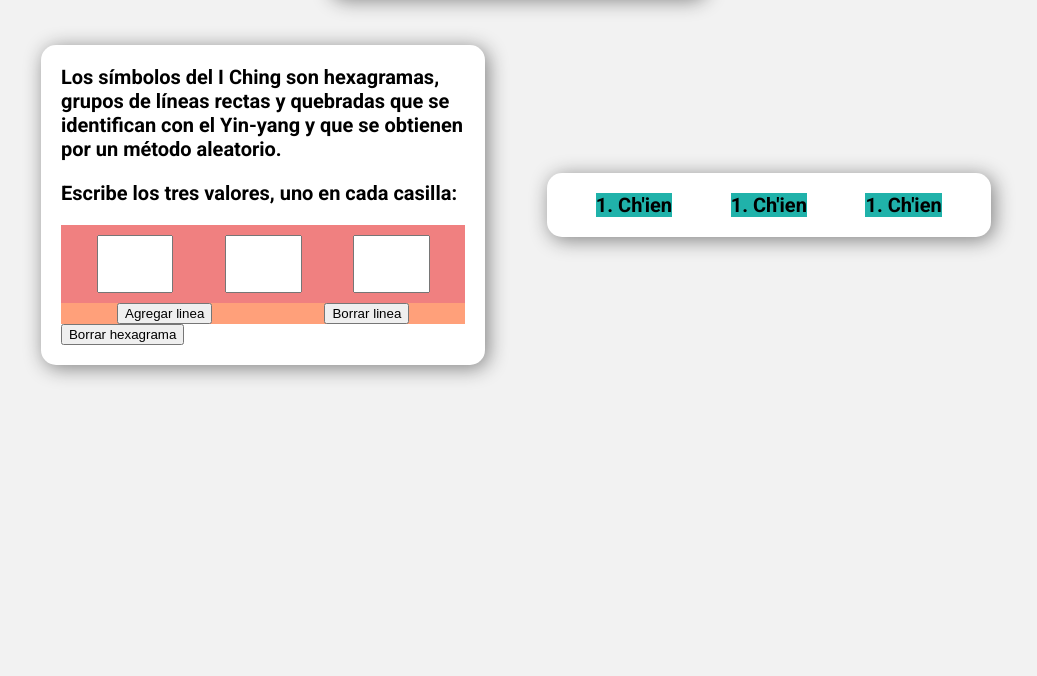
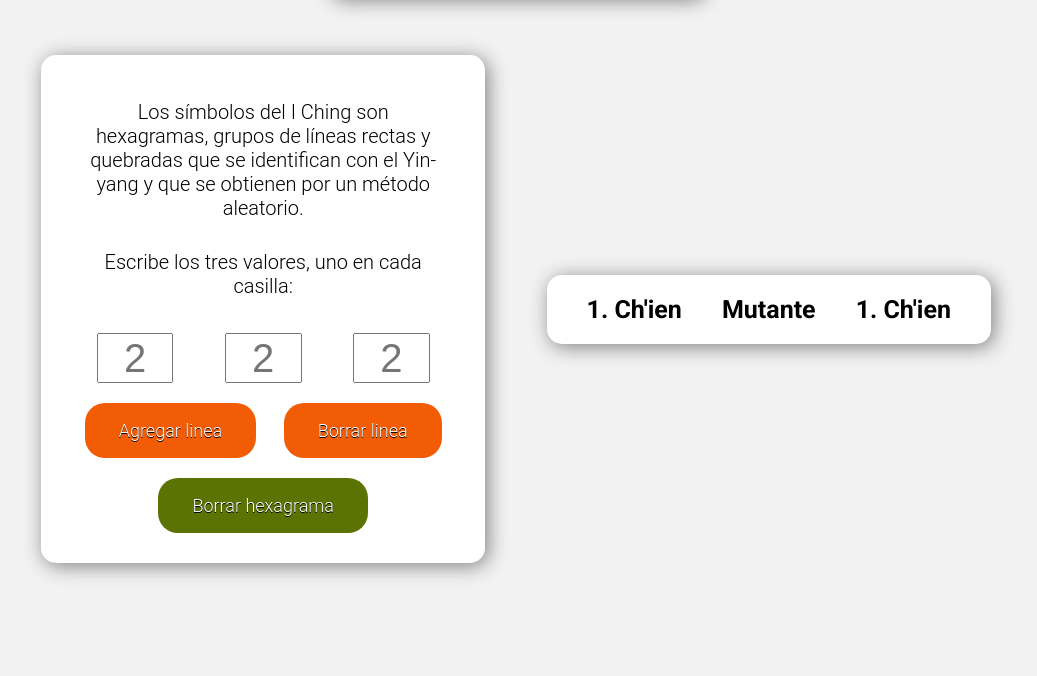
Before and after one commit to HiramAle/Hexagramas, a website: page public_html/index.html in a window 1280 px wide. Shown: the part 124-800 px from the top of the page, without its empty margins (124-1161 px from the left). Drawn offline with Linux system fonts and the light colour scheme.

Commit message:
botones e inputs actions

```diff
--- a/public_html/index.html
+++ b/public_html/index.html
@@ -5,6 +5,7 @@
         <meta name="viewport" content="width=device-width, initial-scale=1.0">
         <link href="styles/hexa_styles.css" rel="stylesheet" type="text/css">
         <link href="https://fonts.googleapis.com/css2?family=Roboto:wght@700&display=swap" rel="stylesheet">
+        <script type="text/javascript" src="js/hexagramGenerator.js"></script>
     </head>
     <body>
         <div class="box">
@@ -13,21 +14,23 @@
         <br><br>
         <div class="contenedor">
             <div class="ins">
-                <span>Los símbolos del I Ching son hexagramas, grupos de líneas rectas y quebradas que se identifican con el Yin-yang y que se obtienen por un método aleatorio.</span>
+                <p class="info-text">Los símbolos del I Ching son hexagramas, grupos de líneas rectas y quebradas que se identifican con el Yin-yang y que se obtienen por un método aleatorio.</p>
 
-                <p>Escribe los tres valores, uno en cada casilla:</p>
+                <p class="info-text">Escribe los tres valores, uno en cada casilla:</p>
 
                 <div class="inputs">
-                    <input type="text" class="number-input" id="digit_1">
-                    <input type="text" class="number-input" id="digit_2">
-                    <input type="text" class="number-input" id="digit_3">
+                    <input type="text" class="number-input" id="digit_1" maxlength="1" onFocus="onFocusInput(this)" onBlur="onBlurInput(this)" placeholder="2">
+                    <input type="text" class="number-input" id="digit_2" maxlength="1" onFocus="onFocusInput(this)" onBlur="onBlurInput(this)" placeholder="2">
+                    <input type="text" class="number-input" id="digit_3" maxlength="1" onFocus="onFocusInput(this)" onBlur="onBlurInput(this)" placeholder="2">
                 </div>
                 <div class="buttons">
-                    <input type="button" value="Agregar linea" class="lineaction">
-                    <input type="button" value="Borrar linea" class="lineaction">
+                    <input type="button" value="Agregar linea" class="lineaction-button">
+                    <input type="button" value="Borrar linea" class="lineaction-button">
+                </div>
+                <div class="buttons">
+                    <input type="button" value="Borrar hexagrama" class="hexaction-button">
+                </div>
 
-                </div>
-                <input type="button" value="Borrar hexagrama" class="hexaction">
             </div>
             <div class="hex">
                 <div class="hexadiagram" id="diagram1">
@@ -37,7 +40,7 @@
                     </div>
                 </div>
                 <div class="hexadiagram" id="diagram2">
-                    <div>1. Ch'ien</div>
+                    <div>Mutante</div>
                     <div>
 
                     </div>
@@ -45,6 +48,7 @@
                 <div class="hexadiagram" id="diagram3">
                     <div>1. Ch'ien</div>
                     <div>
+
                     </div>
                 </div>
             </div>
--- /dev/null
+++ b/public_html/js/hexagramGenerator.js
@@ -0,0 +1,13 @@
+/*
+ * To change this license header, choose License Headers in Project Properties.
+ * To change this template file, choose Tools | Templates
+ * and open the template in the editor.
+ */
+
+function onFocusInput(e){
+    e.placeholder='';
+}
+
+function onBlurInput(e){
+    e.placeholder='2';
+}
--- a/public_html/styles/hexa_styles.css
+++ b/public_html/styles/hexa_styles.css
@@ -9,7 +9,7 @@ and open the template in the editor.
 */
 body {
     font-family: 'Roboto', sans-serif;
-    font-size: 20px;
+    font-size: 25px;
     background-color: #f2f2f2;
 }
 
@@ -41,7 +41,7 @@ body {
 }
 
 .inputs{
-    background-color: lightcoral;
+    background-color: white;
     display: flex;
     flex-flow: row wrap;
     align-items: center;
@@ -51,28 +51,53 @@ body {
 .number-input{
     display: block;
     margin: auto;
-    font-size: 45px;
+    font-size: 40px;
     width: 20%;
+    height: 50px;
+    text-align: center;
+
 }
 
 .buttons{
-    background-color: lightsalmon;
+    background-color: white;
     display: flex;
     flex-flow: row wrap;
     align-items: center;
+    padding: 10px;
 }
 
-.lineaction{
+.lineaction-button{
     display: block;
     margin: auto;
+    background-color: #f25c05;
+    border-radius: 20px;
+    border: none;
+    cursor: pointer;
+    color:#ffffff;
+    font-family: 'Roboto Light', sans-serif, '300';
+    font-size: 18px;
+    padding: 17px 34px;
+    text-decoration: none;
+    text-shadow: 0px 1px 0px #000000;
 }
 
-.hexaction{
-
+.hexaction-button{
+    display: block;
+    margin: auto;
+    background-color: #5A7302;
+    border-radius: 20px;
+    border: none;
+    cursor:pointer;
+    color:#ffffff;
+    font-family: 'Roboto Light', sans-serif, '300';
+    font-size: 18px;
+    padding: 17px 34px;
+    text-decoration: none;
+    text-shadow: 0px 1px 0px #000000;
 }
 
 .hexadiagram{
-    background-color: lightseagreen;
+    background-color: white;
     display: block;
     margin: auto;
 }
@@ -85,6 +110,15 @@ h1 {
 b {
     font-family: 'Roboto Black', sans-serif, '900';
     font-size: 45px;
+    margin: auto;
+}
+
+.info-text{
+    font-family: 'Roboto Light', sans-serif, '300';
+    font-size: 20px;
+    background-color: white;
+    text-align: center;
+    padding: 5px 20px;
 }
 
 .box{
@@ -94,17 +128,7 @@ b {
     padding: 30px;
     width: 24.99999%;
     box-shadow: 3px 3px 20px grey;
+    display: flex;
+    flex-flow: row wrap;
+    align-items: center;
 }
-
-
-table{
-    margin: auto;
-    width: 80%;
-    border: 2px solid black;
-}
-
-td{
-    width: 100px;
-    text-align: center;
-    vertical-align: middle;
-}
```
